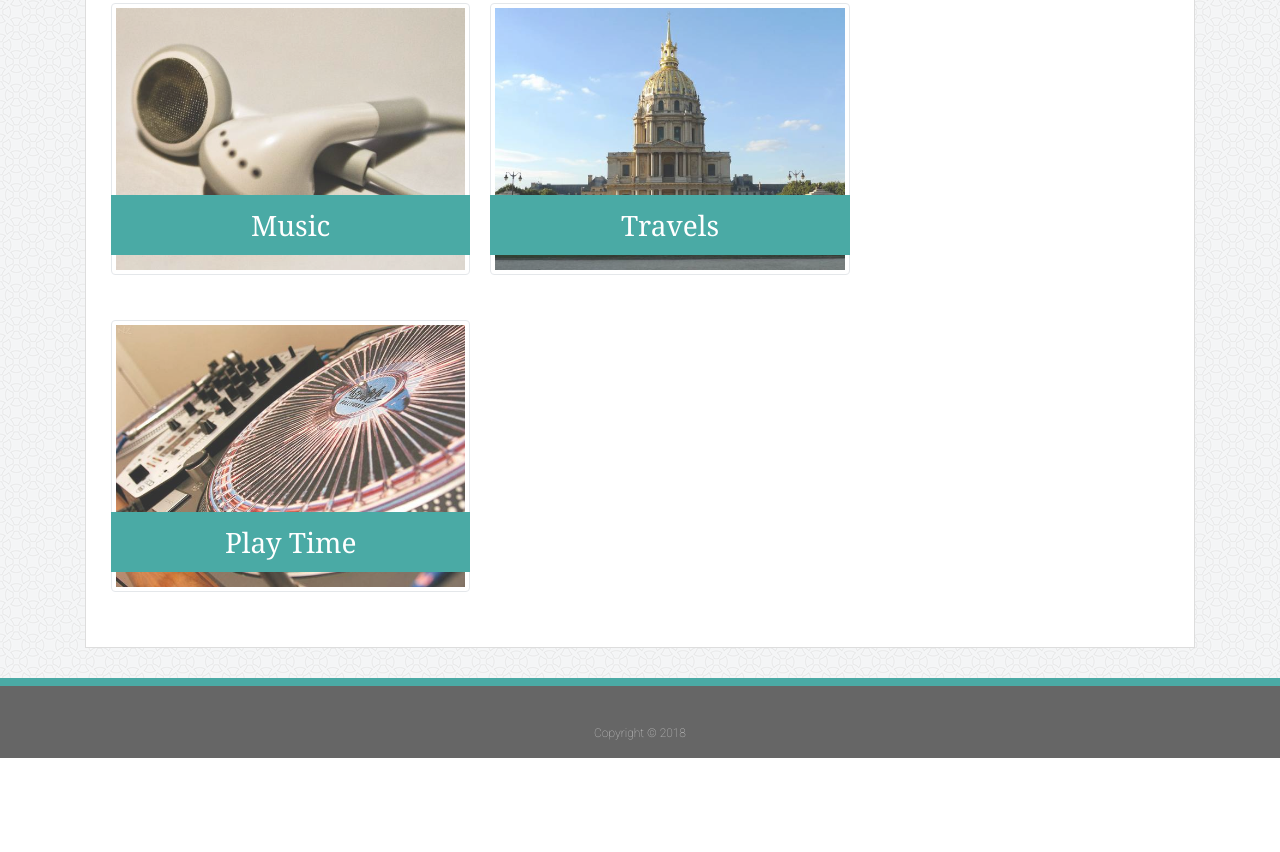
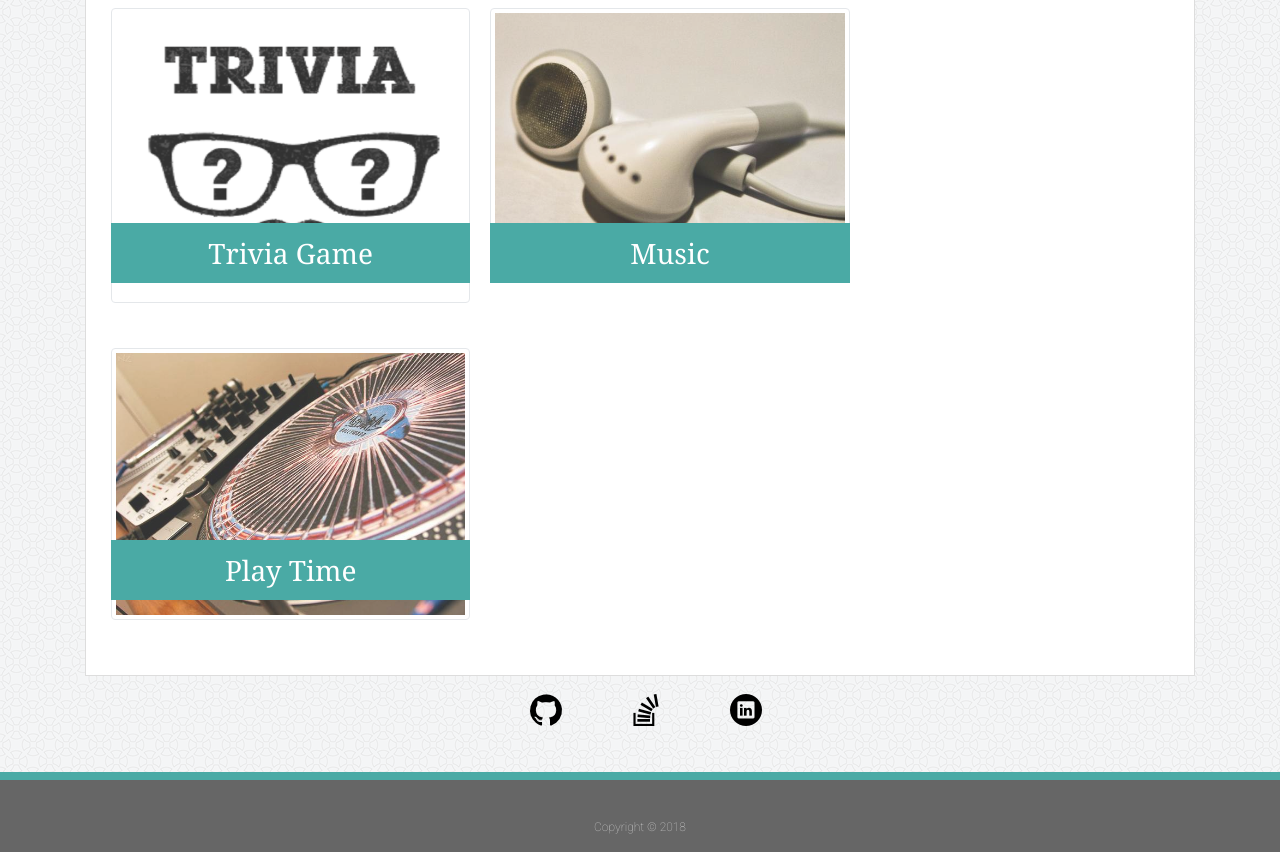
Before and after one commit to jealob/Bootstrap-Portfolio, a plain HTML site: page portfolio.html in a window 1280 px wide. Shown: the part 605-1457 px from the top of the page. Before the commit the page ends 1363 px from the top, so only its background shows below. Drawn offline with nearby package versions, Linux system fonts and the light colour scheme.

Commit message:
update with connect me

```diff
--- a/assets/css/style.css
+++ b/assets/css/style.css
@@ -129,6 +129,26 @@ body {
     min-height: calc(100vh - 70px);
   }
 
+  /* Connect with me  */
+
+  .connect-row {
+    width:300px;
+    max-width: 100%;
+    margin: 0 auto;
+  }
+
+  #github:hover {
+    content:url("../images/github_hover.png");
+  }
+
+  #stackoverflow:hover {
+    content:url("../images/stackoverflow_hover.png");
+  }
+
+  #linkedin:hover {
+    content:url("../images/linkedin_hover.png");
+  }
+
   /* Portfolio Page */
 
   .work {
--- a/portfolio.html
+++ b/portfolio.html
@@ -46,18 +46,18 @@
             </div>
 
             <div class="col-lg-4 col-md-4 col-xs-4 work">
-                    <img class="img-fluid img-thumbnail img-responsive" src="assets/images/crystal.png" alt="Crystal Collector">
-                    <a href = "http://jealob.github.io/week-4-game/"><h3>Crystal Collector</h3></a>
+                <img class="img-fluid img-thumbnail img-responsive" src="assets/images/crystal.png" alt="Crystal Collector">
+                <a href = "http://jealob.github.io/week-4-game/"><h3>Crystal Collector</h3></a>
             </div>
 
             <div class="col-lg-4 col-md-4 col-xs-4 work">
-                    <img class="img-fluid img-thumbnail img-responsive" src="assets/images/head_phones.jpg" alt="Trivia Game">
-                    <a href = "#"><h3>Music</h3></a>
+                <img class="img-fluid img-thumbnail img-responsive" src="assets/images/trivia-game.png" alt=" Rutgers Info Widget">
+                <a href = "http://jealob.github.io/TriviaGame/"><h3>Trivia Game</h3></a>
             </div>
 
             <div class="col-lg-4 col-md-4 col-xs-4 work">
-                <img class="img-fluid img-thumbnail img-responsive" src="assets/images/city.jpg" alt=" Rutgers Info Widget">
-                <a href = "#"><h3>Travels</h3></a>
+                <img class="img-fluid img-thumbnail img-responsive" src="assets/images/head_phones.jpg" alt="Trivia Game">
+                <a href = "#"><h3>Music</h3></a>
             </div>
 
             <div class="col-lg-4 col-md-4 col-xs-4 work">
@@ -66,6 +66,19 @@
             </div>
         </div>
     </section>
+
+    <div class="row py-3 connect-row ">
+        <div class="col-md-2 col-md-offset-3 mx-auto">
+            <a href="https://github.com/jealob"><img src="assets/images/github.png" class="social" id = "github" alt="Github"></a>
+        </div>
+        <div class="col-md-2 col-md-offset-3 mx-auto">
+            <a href="https://stackoverflow.com/users/6544031/jealob"><img src="assets/images/stackoverflow.png" class="social" id="stackoverflow" alt="LinkedIn"></a>
+        </div>
+        <div class="col-md-2 col-md-offset-3 mx-auto">
+            <a href="https://www.linkedin.com/in/alexander-obaseki-03014b5a/"><img src="assets/images/linkedin.png" class="social" id="linkedin" alt="Stack Overflow"></a>
+        </div>
+    </div>
+
     </div>
     <!-- End of sidebar -->
     <!-- Footer  -->
```
Also changed, not shown: contact.html (+12 -0 lines), index.html (+12 -0 lines), assets/images/hangman-rap.png, assets/images/trivia-game.png (added).
